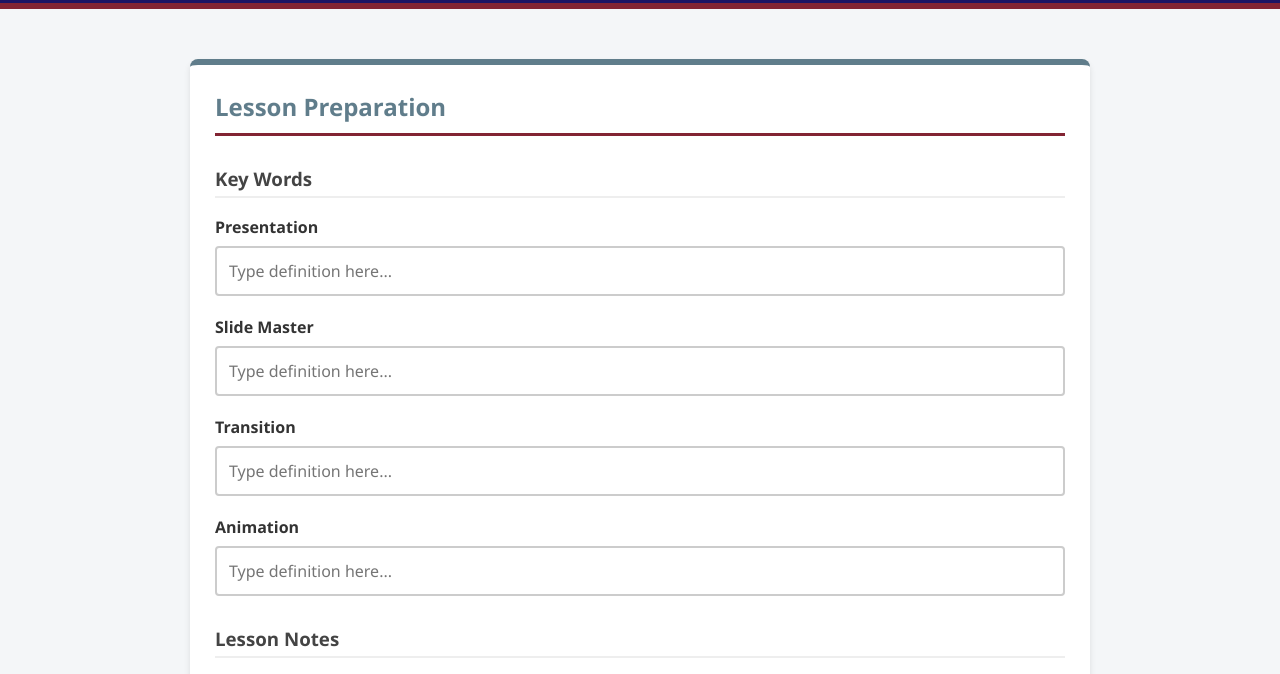
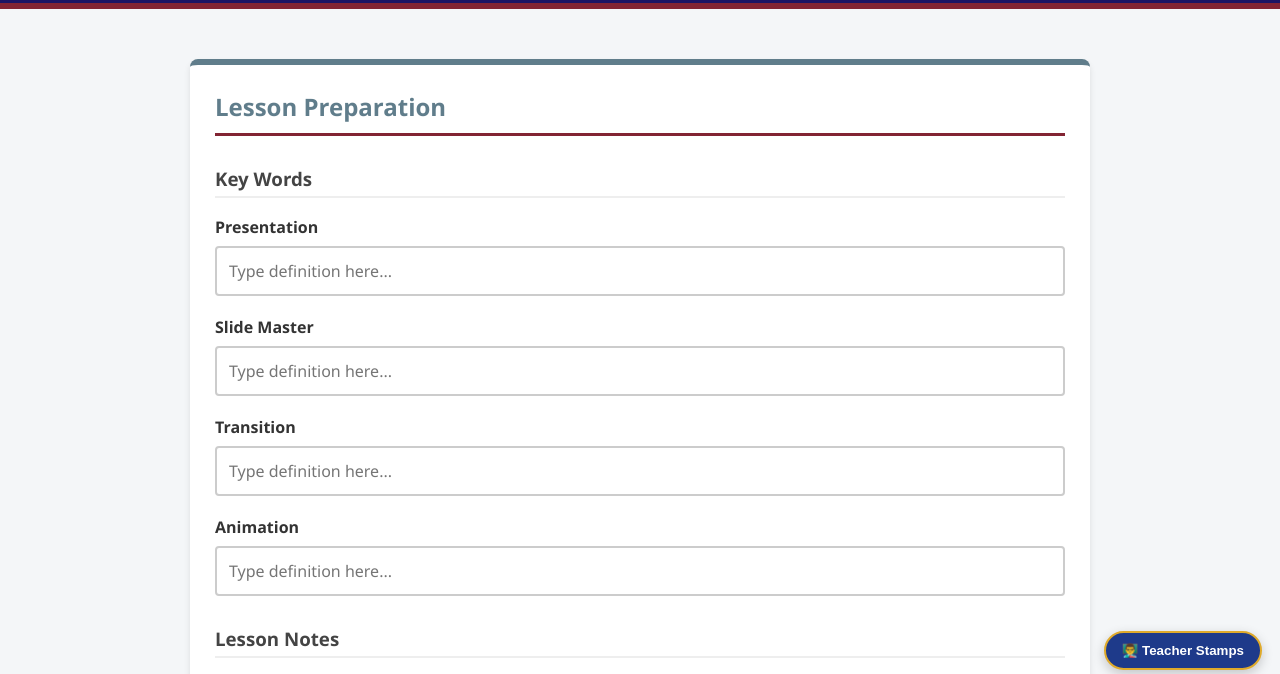
Before and after one commit to dunnb-26/SerlbyParkComputing, a plain HTML site: page powerpoint-skills.html in a window 1280 px wide. Shown: the part 112-786 px from the top of the page. Drawn offline with Linux system fonts and the light colour scheme; no server answers.

Commit message:
Add script tag for teacher-stamps.js

```diff
--- a/powerpoint-skills.html
+++ b/powerpoint-skills.html
@@ -521,5 +521,6 @@
             reader.readAsDataURL(file);
         }
     </script>
+    <script src="teacher-stamps.js"></script>
 </body>
 </html>
```
